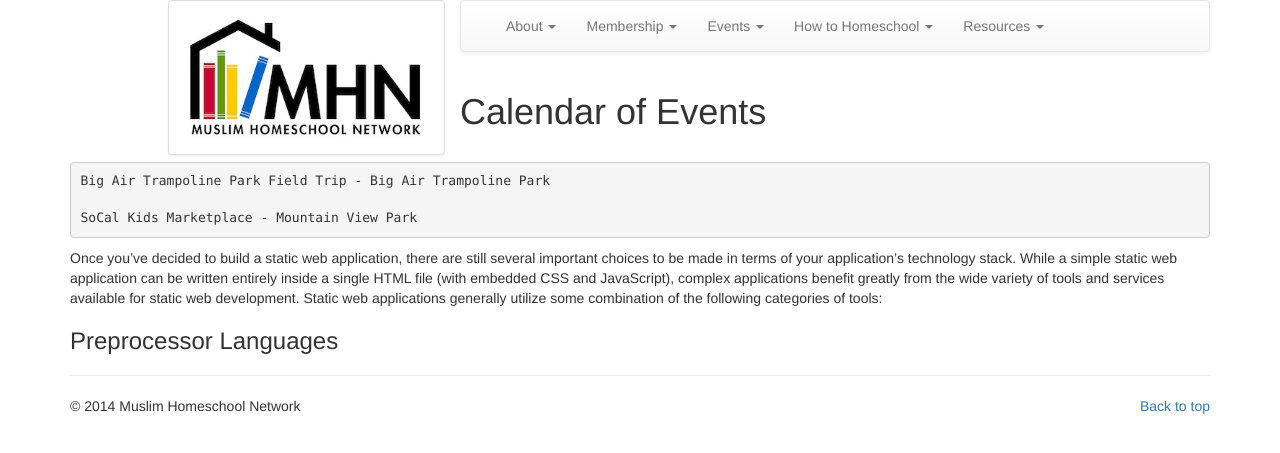
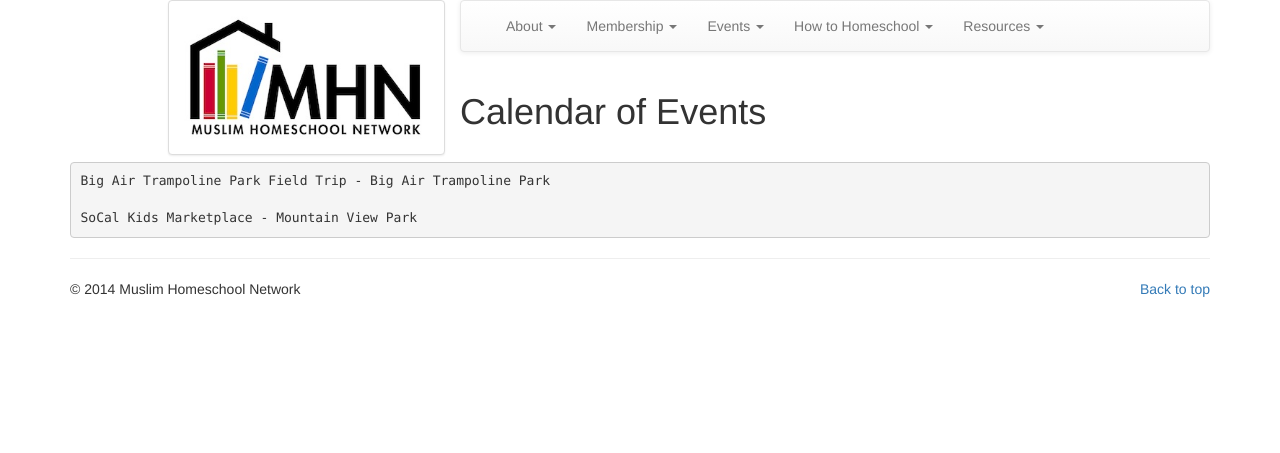
Before and after one commit to muslimhomeschoolnetwork/muslimhomeschoolnetwork.github.io, a Jekyll site: the page built from events/calendar/index.md, in a window 1280 px wide. Shown: the top 453 px of the page. Built offline with Jekyll 4.4.1, drawn with Linux system fonts in a browser that asks for light colours; nearby versions of some CDN libraries; Markdown is read by kramdown in place of the engine named in the settings.

Commit message:
Update index.md

```diff
--- a/events/calendar/index.md
+++ b/events/calendar/index.md
@@ -6,12 +6,3 @@
 {% for event in site.categories.calendar %}
     {{event.title}} - {{event.venue}}
 {% endfor %}
-
-Once you've decided to build a static web application, there are still several important choices
-to be made in terms of your application's technology stack. While a simple static web application
-can be written entirely inside a single HTML file (with embedded CSS and JavaScript), complex
-applications benefit greatly from the wide variety of tools and services available for static
-web development. Static web applications generally utilize some combination of the following
-categories of tools:
-
-### Preprocessor Languages
```
